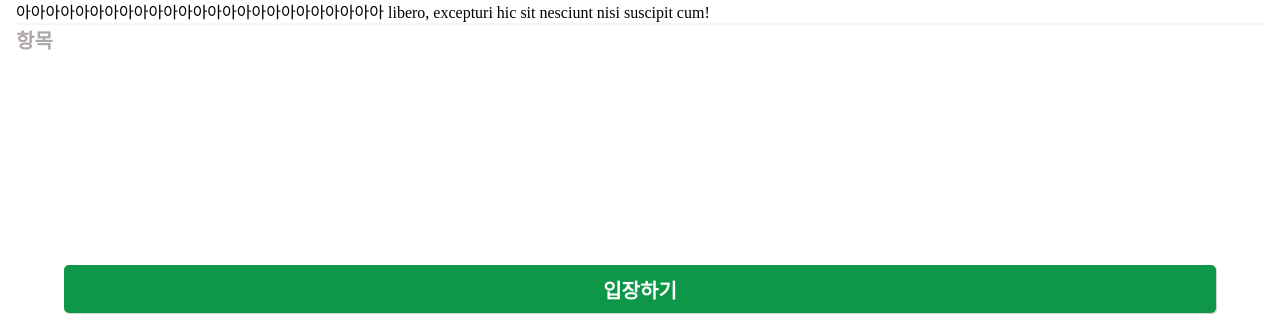
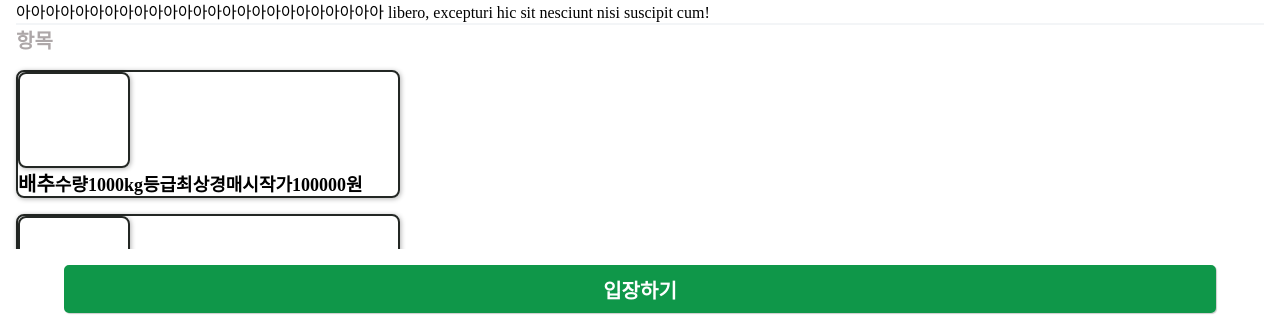
Before and after one commit to seonghun0828/farmNfarms, a React (Create React App) app in the folder frontend/: page / in a window 1280 px wide. Both pictures are taken after a click on the button "모달열기". Shown: the part 471-797 px from the top of the page. Built offline with nearby package versions, Linux system fonts and the light colour scheme; grey boxes are pictures that could not be loaded.

Commit message:
[style] Front: Button 컴포넌트 가변 height로 변경

```diff
--- a/frontend/src/components/atoms/Button/Button.styled.js
+++ b/frontend/src/components/atoms/Button/Button.styled.js
@@ -44,7 +44,7 @@ export const StyledTextButton = styled.div`
 
 export const StyledButton = styled.button`
   width: ${({width}) => width};
-  height: 3rem;
+  height: ${(height) => height};
   padding: 0 1rem;
 
   border-radius: 5px;
--- a/frontend/src/components/atoms/Button/index.jsx
+++ b/frontend/src/components/atoms/Button/index.jsx
@@ -12,12 +12,14 @@ const MODE = {
   REDBUTTON: "redbutton"
 };
 
-const Button = ({children, fontSize, mode, ...rest}) => {
+const Button = ({children, fontSize, mode, width, height, ...rest}) => {
   if (mode !== "graytext" && mode !== "whitetext") {
     return (
     <StyledButton
       fontSize={fontSize}
       mode={mode}
+      width={width}
+      height={height}
       {...rest}
     >
       {children}
@@ -38,6 +40,7 @@ const Button = ({children, fontSize, mode, ...rest}) => {
 Button.defaultProps = {
   mode: MODE.PRIMARY,
   fontSize: 'xl',
+  height: '3rem',
 };
 
 export default Button;
--- a/frontend/src/components/molecules/Carousel/index.jsx
+++ b/frontend/src/components/molecules/Carousel/index.jsx
@@ -3,7 +3,8 @@ import styled from "styled-components";
 import RoomCard from "../RoomCard";
 
 
-// 아오~~~ css 모르겟다 진짜
+// 카드 마지막에나오면 슬라이드 안되게 고치기
+// 터치 슬라이드로 가능하도록 커스텀하기
 
 const Container = styled.div`
   width: 100%;
--- /dev/null
+++ b/frontend/src/components/molecules/ReadItemCard/index.jsx
@@ -0,0 +1,51 @@
+import styled from 'styled-components';
+import theme from '../../../common/theme'
+import Image from '../../atoms/Image';
+import Text from '../../atoms/Text';
+
+const ItemBox = styled.div`
+  width: 24rem;
+  height: 8rem;
+  border: 2px solid ${theme.colors.black};
+  border-radius: 0.5rem;
+  box-shadow: 1px 1px 5px rgba(0, 0, 0, 0.3);
+`;
+
+const ImageBox = styled.div`
+  width: 7rem;
+  height: 6rem;
+  border: 2px solid ${theme.colors.black};
+  border-radius: 0.5rem;
+  box-shadow: 1px 1px 5px rgba(0, 0, 0, 0.3);
+`
+
+const Div = styled.div`
+  margin-top: ${(props) => props.mt + 'rem'};
+  margin-bottom: ${(props) => props.mb + 'rem'};
+  margin-left: ${(props) => props.ml + 'rem'};
+  margin-right: ${(props) => props.mr + 'rem'};
+
+  padding-top: ${(props) => props.pt + 'rem'};
+  padding-bottom: ${(props) => props.pb + 'rem'};
+  padding-left: ${(props) => props.pl + 'rem'};
+  padding-right: ${(props) => props.pr + 'rem'};
+`;
+
+const ReadItemCard = ({imageUrl, product, quantity, grade, startingPrice}) => {
+  return (
+    <Div mt={1}>
+      <ItemBox>
+        <ImageBox></ImageBox>
+        <Text size="xl" weight="bold">배추</Text>
+        <Text size="lg" weight="bold">수량</Text>
+        <Text size="lg" weight="bold">1000kg</Text>
+        <Text size="lg" weight="bold">등급</Text>
+        <Text size="lg" weight="bold">최상</Text>
+        <Text size="lg" weight="bold">경매시작가</Text>
+        <Text size="lg" weight="bold">100000원</Text>
+      </ItemBox>
+    </Div>
+  );
+}
+
+export default ReadItemCard;
--- a/frontend/src/components/molecules/RoomDetailModal/index.jsx
+++ b/frontend/src/components/molecules/RoomDetailModal/index.jsx
@@ -4,9 +4,11 @@ import Text from "../../atoms/Text";
 import Button from "../../atoms/Button";
 import theme from "../../../common/theme"
 import CloseIcon from '@mui/icons-material/Close';
+import ReadItemCard from "../ReadItemCard";
 
 // 위로 올라오듯이 css 효과 넣기
 // div padding 같은거 통일해서 넣기
+// 상태를 메인페이지에서 관리하는게 맞나?? (리덕스 고려하기)
 const BackGround = styled.div`
   position: fixed;
   background-color: rgba(0, 0, 0, 0.40);
@@ -112,6 +114,8 @@ const RoomDetailModal = ({title, description, items, closeModal}) => {
           </DescriptionSection>
           <ItemsSection>
             <Text color="gray2" size="xl" weight="bold">항목</Text>
+            <ReadItemCard/>
+            <ReadItemCard/>
           </ItemsSection>
         </RoomDetailSection>
         <ButtonSection>
```
